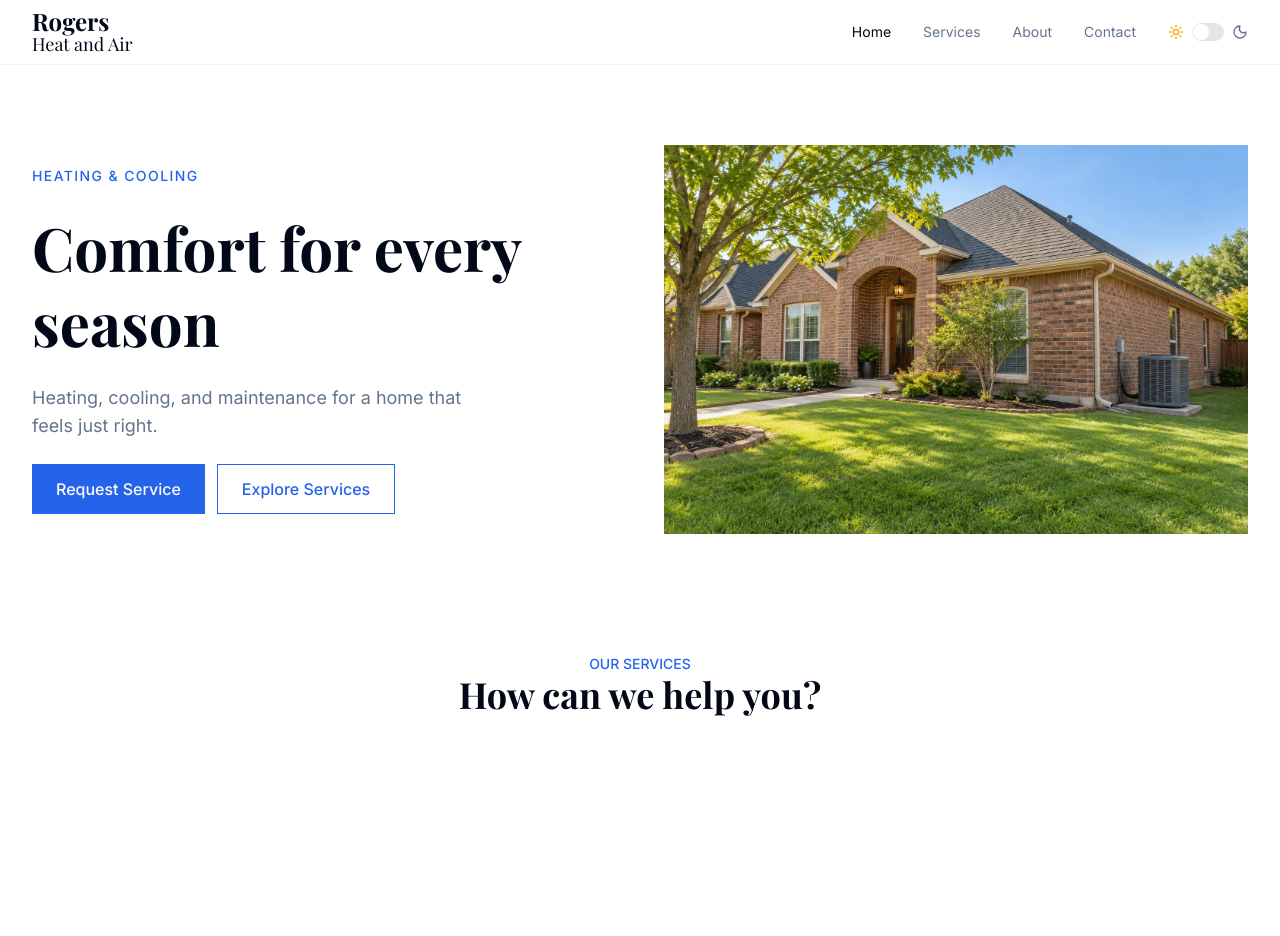
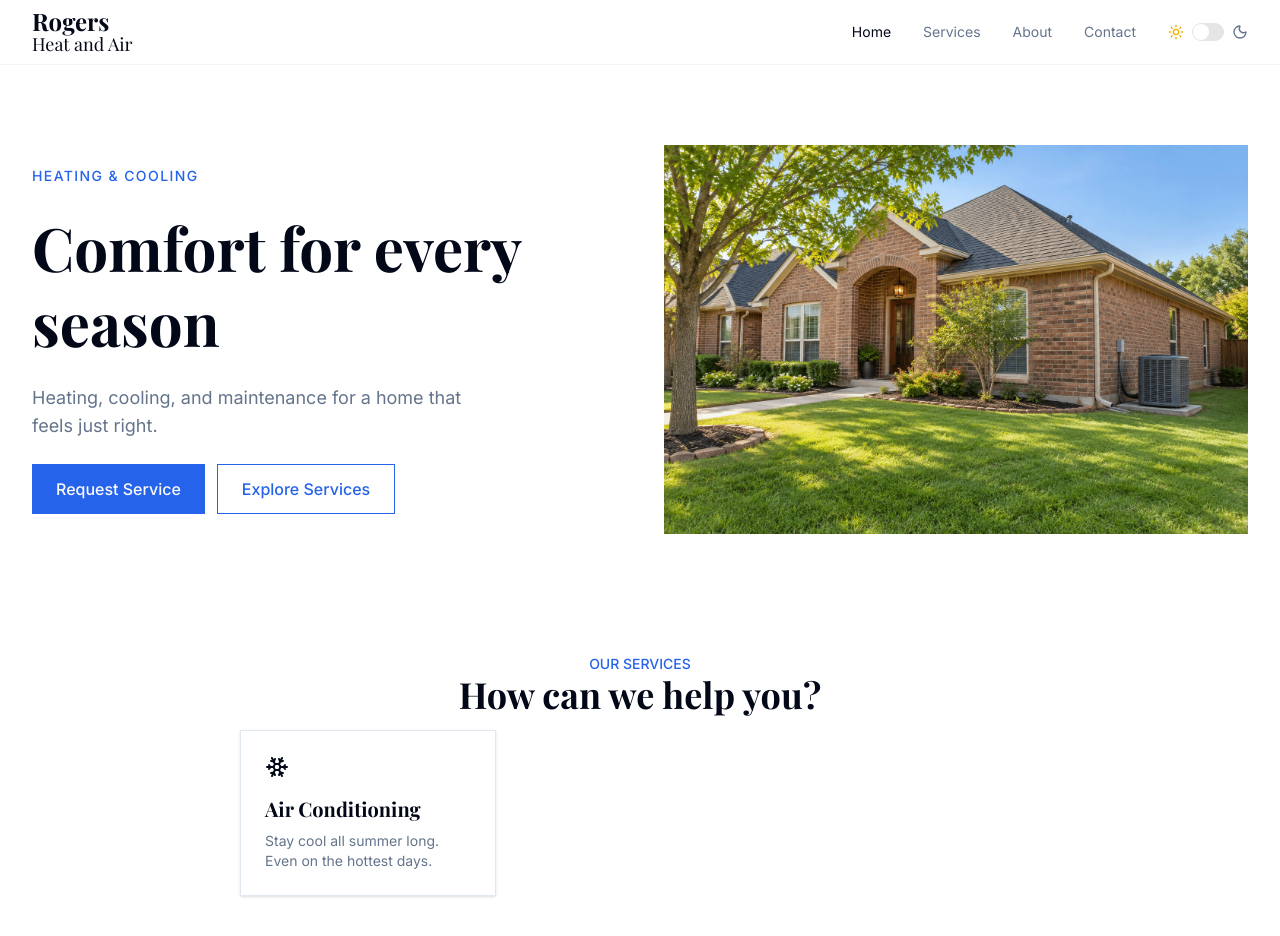
Before and after one commit to KentHefley/rogers-heat-and-air, a Next.js app: page / in a window 1280 px wide. Before the commit the page ends 800 px from the top, so only its background shows below. Built offline with nearby package versions, Linux system fonts and the light colour scheme; a web font is replaced by a local one.

Commit message:
working on first card

```diff
--- a/components/offerings.tsx
+++ b/components/offerings.tsx
@@ -1,3 +1,5 @@
+import {Snowflake} from "lucide-react";
+
 export default function Offerings() {
     return (
         <div className="flex flex-col items-center justify-center gap-4 py-10 px-5 md:px-20 lg:px-40 xl:px-60">
@@ -5,6 +7,15 @@ export default function Offerings() {
                 <p className="text-sm font-medium uppercase text-primary">Our Services</p>
                 <h2 className="text-4xl font-bold font-serif">How can we help you?</h2>
             </div>
+            {/* Cards */}
+            <div className="grid grid-cols-1 gap-4 md:grid-cols-2 lg:grid-cols-3">
+                <div className="flex flex-col align-center rounded-lg border border-border bg-card p-6 shadow-sm">
+                    <Snowflake />
+                    <h3 className="mt-4 text-xl font-bold font-serif">Air Conditioning</h3>
+                    <p className="mt-2 text-sm text-muted-foreground">Stay cool all summer long. Even on the hottest days.</p>
+                </div>
+            </div>
+
         </div>
 
     )
```
